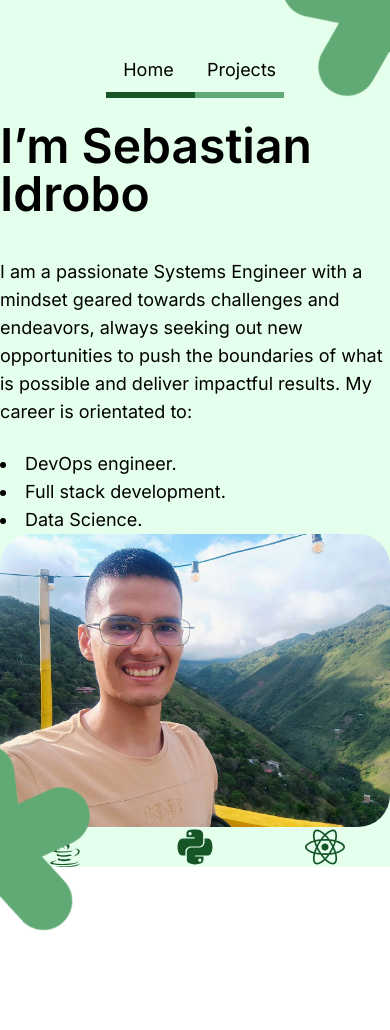
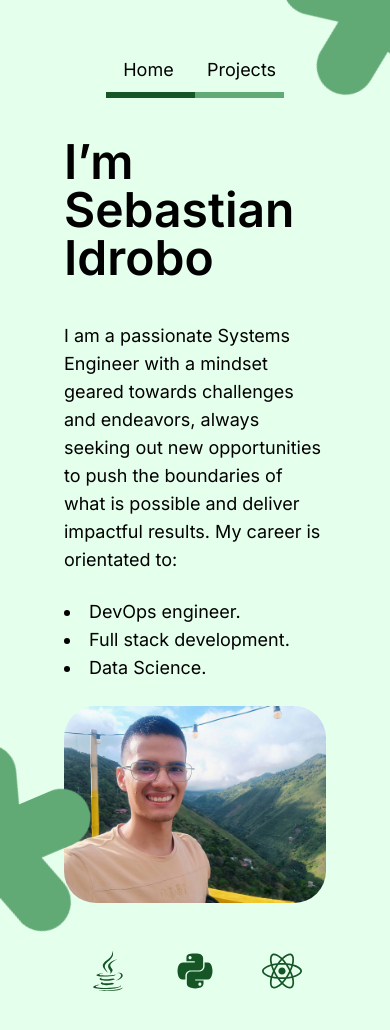
Before and after one commit to Seb0927/seb0927.github.io, a React (Vite) app: page / in a window 390 px wide. Before the commit the page ends 867 px from the top, so only its background shows below. Built offline with nearby package versions, Linux system fonts and the light colour scheme.

Commit message:
refactor: alignment changes for Presentation.jsx done

```diff
--- a/src/components/background/Background.jsx
+++ b/src/components/background/Background.jsx
@@ -5,8 +5,6 @@ import ChevronLeft from '../../assets/vectors/chevron-left.svg?react';
 import ChevronRight from '../../assets/vectors/chevron-right.svg?react';
 
 const Background = ({ children }) => {
-
-  console.log(children)
 
   const backgroundVariants = {
     hidden: { y: 10, opacity: 0 },
@@ -58,7 +56,7 @@ const Background = ({ children }) => {
           </motion.div>
 
           {/* Content */}
-          <div className="md:h-5/6 md:content-center md:col-span-11">
+          <div className="px-16 py-4 md:h-5/6 md:content-center md:col-span-11 md:px-0 md:py-0">
             {children}
           </div>
         </div>
--- a/src/components/presentation/Presentation.jsx
+++ b/src/components/presentation/Presentation.jsx
@@ -3,13 +3,16 @@ import ProgrammingIcons from "./ProgrammingIcons.jsx";
 import meImage from '../../assets/images/me.jpg';
 
 function Presentation() {
+
   return (
     <>
-      <div className="md:grid md:grid-cols-11 md:gap-2 md:h-5/6">
+      {/* Content */}
+      <motion.div className="md:grid md:grid-cols-11 md:gap-2 md:h-5/6">
+
         {/* Presentation */}
-        <div className="md:col-span-5 content-center">
+        <motion.div className="md:col-span-5 content-center">
           <h1 className="mb-10 text-5xl font-semibold">I’m Sebastian Idrobo</h1>
-          <div className="overflow-auto md:max-h-80">
+          <motion.div className="overflow-auto md:max-h-80">
             <p className="text-lg">I am a passionate Systems Engineer with a mindset geared towards challenges and endeavors, always seeking out new opportunities to push the boundaries of what is possible and deliver impactful results. My career is orientated to:</p>
             <br></br>
             <ul className="list-disc list-inside text-lg">
@@ -17,20 +20,23 @@ function Presentation() {
               <li>Full stack development.</li>
               <li>Data Science.</li>
             </ul>
-          </div>
-        </div>
+          </motion.div>
+        </motion.div>
+
         {/* Space */}
-        <div></div>
+        <motion.div></motion.div>
+
         {/* Image */}
-        <div className="flex justify-center my-auto md:col-span-5">
-          <img src={meImage} className="rounded-4xl max-h-88"></img>
-        </div>
-      </div>
+        <motion.div className="flex justify-center my-6 md:col-span-5">
+          <img src={meImage} className="rounded-4xl max-h-88 my-auto"></img>
+        </motion.div>
+
+      </motion.div>
 
       {/* Programming Icons */}
-      <div className="md:h-1/6">
+      <motion.div className="content-start py-6 md:py-0 md:h-1/6">
         <ProgrammingIcons></ProgrammingIcons>
-      </div>
+      </motion.div>
     </>
   )
 }
```
